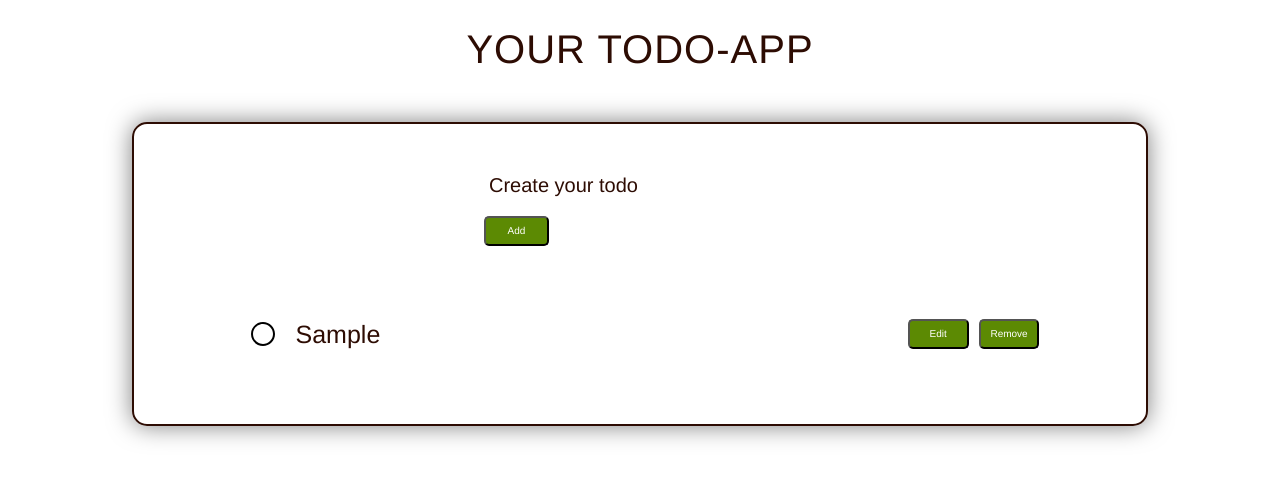
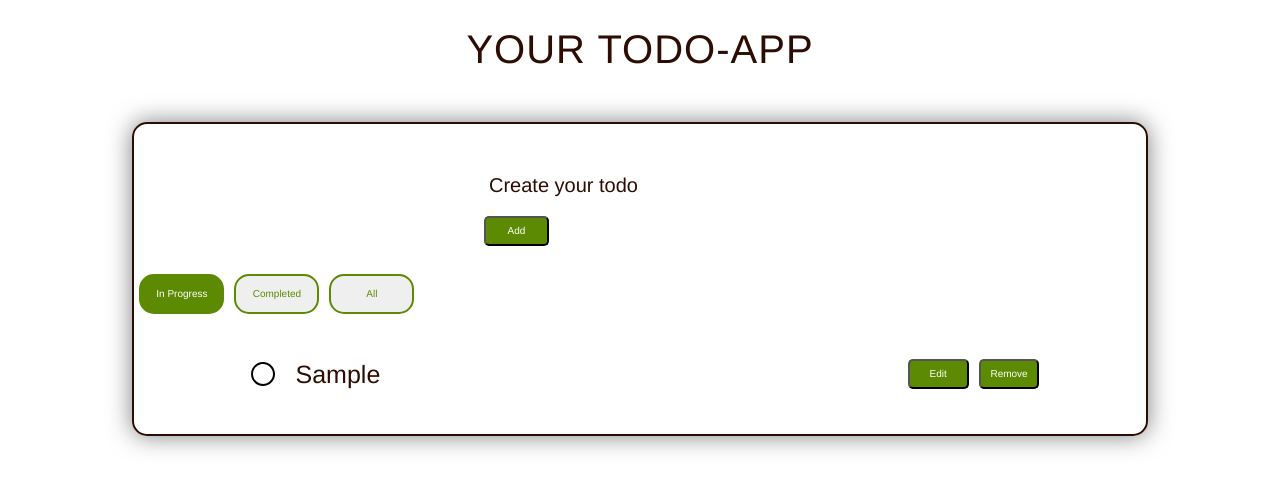
Before and after one commit to pani-tka/vue-test, a Vue app: page / in a window 1280 px wide. Both pictures are taken after typing "Sample" into the empty fields and a click on the button "Add". Shown: the top 490 px of the page. Built offline with nearby package versions, Linux system fonts and the light colour scheme.

Commit message:
Added filters for TodoList and and bugs fixed.

```diff
--- a/src/components/todo-item.vue
+++ b/src/components/todo-item.vue
@@ -24,10 +24,9 @@
 
 export default {
   name: 'TodoItem',
-
   props: {
     todo: Object,
-    index: Number
+    id: String
   },
   data() {
     return {
@@ -35,14 +34,18 @@ export default {
       editingValue: ''
     }
   },
-
+  computed : {
+    index () {
+      return this.$store.state.todos.findIndex(item => item.uuid === this.id);
+    }
+  },
   methods: {
     editMode() {
       this.editingValue = this.todo.title;
       this.isEditing = true;
     },
     saveEdit() {
-      this.$store.dispatch("editTodoById", {title: this.editingValue, id: this.index});
+      this.$store.dispatch("editTodoById", {title: this.editingValue, id: this.id, index: this.index});
       this.isEditing = false;
     },
     cancelEdit() {
@@ -52,7 +55,7 @@ export default {
       this.$store.dispatch('removeTodoById', this.index);
     },
     toggleStatus() {
-      this.$store.dispatch('toggleStatus', this.todo);
+      this.$store.dispatch('toggleStatus', this.index);
     }
   }
 }
--- a/src/components/todo-list.vue
+++ b/src/components/todo-list.vue
@@ -1,13 +1,29 @@
 <template>
+  <div>
+    <div class="tabs">
+      <div class="filters">
+        <button
+          v-for="filter in filters"
+          :key="filter"
+          :filter="filter"
+          :class ="{active: stateFilter === filter}"
+          @click="changeFilter(filter)"
+        >
+          {{filter}}
+        </button>
+      </div>
+    </div>
     <ul class="todo-list">
       <TodoItem
         :class="{ completed: todo.completed }"
-        v-for="(todo, index) in todos"
-        :key="index"
-        :index="index"
+        v-for="todo in filteredTodos"
+        :key="todo.uuid"
+        :id="todo.uuid"
         :todo="todo"
+
       ></TodoItem>
     </ul>
+  </div>
 </template>
 
 <script>
@@ -17,8 +33,21 @@ export default {
   name: "TodoList",
   components: {TodoItem},
   computed: {
-    todos() {
-      return this.$store.state.todos;
+    stateFilter () {
+      return this.$store.state.filter;
+    },
+    filteredTodos () {
+      return this.$store.getters.filteredTodos;
+    },
+  },
+  data () {
+    return {
+      filters: ['In Progress', 'Completed', 'All']
+    }
+  },
+  methods: {
+    changeFilter (filter) {
+      this.$store.dispatch('changeFilter', filter);
     }
   }
 };
@@ -52,7 +81,7 @@ export default {
   outline: 0;
 }
 
-button.selected {
+button.active {
   background-color: #5c8a03;
   color: #fff;
 }
--- a/src/store.js
+++ b/src/store.js
@@ -5,9 +5,9 @@ Vue.use(Vuex);
 
 export const store = new Vuex.Store({
   state: {
-    todos: []
+    todos: [],
+    filter: 'In Progress'
   },
-
   mutations: {
     INITIALISE_STORE(state) {
       if (localStorage.getItem('store')) {
@@ -16,44 +16,69 @@ export const store = new Vuex.Store({
         );
       }
     },
-    ADD_TODO(state, title) {
+    ADD_TODO (state, title) {
       state.todos.push({
         title: title,
-        completed: false
+        completed: false,
+        uuid: (function uuidv4() {
+          return 'xxxxxxxx-xxxx-4xxx-yxxx-xxxxxxxxxxxx'.replace(/[xy]/g, function (c) {
+            var r = Math.random() * 16 | 0, v = c == 'x' ? r : (r & 0x3 | 0x8);
+            return v.toString(16);
+          });
+        })()
       });
       localStorage.setItem('store', JSON.stringify(state));
     },
-    EDIT_TODO_BY_ID(state, {title, id}) {
-      state.todos[id].title = title;
+    EDIT_TODO_BY_ID(state, {title, index}) {
+      Vue.set(state.todos[index], 'title', title);
       localStorage.setItem('store', JSON.stringify(state));
     },
-    REMOVE_TODO_BY_ID(state, id) {
-      state.todos.splice(id, 1);
+    REMOVE_TODO_BY_ID(state, index) {
+      state.todos.splice(index, 1);
       localStorage.setItem('store', JSON.stringify(state));
     },
-    TOGGLE_STATUS(state, todo){
-      todo.completed = !todo.completed;
+    TOGGLE_STATUS(state, index) {
+      Vue.set(state.todos[index], 'completed', !state.todos[index].completed);
       localStorage.setItem('store', JSON.stringify(state));
     },
+    CHANGE_FILTER(state, filter) {
+      state.filter = filter;
+    }
   },
 
   actions: {
-    initialiseStore({ commit}) {
-      commit('INITIALISE_STORE')
+    initialiseStore({commit}) {
+      commit('INITIALISE_STORE');
     },
     addTodo({commit}, payload) {
       commit('ADD_TODO', payload);
     },
     editTodoById({commit}, payload) {
-      commit('EDIT_TODO_BY_ID', payload)
+      commit('EDIT_TODO_BY_ID', payload);
     },
     removeTodoById({commit}, payload) {
-      commit('REMOVE_TODO_BY_ID', payload)
+      commit('REMOVE_TODO_BY_ID', payload);
     },
     toggleStatus({commit}, payload) {
-      commit('TOGGLE_STATUS', payload)
+      commit('TOGGLE_STATUS', payload);
+    },
+    changeFilter({commit}, payload) {
+      commit('CHANGE_FILTER', payload);
     }
   },
 
-  getters: {}
+  getters: {
+    filteredTodos(state) {
+      switch (state.filter) {
+        case 'In Progress':
+          return state.todos.filter(todo => !todo.completed);
+          break;
+        case 'Completed':
+          return state.todos.filter(todo => todo.completed);
+          break;
+        default:
+          return state.todos;
+      }
+    }
+  },
 });
```
